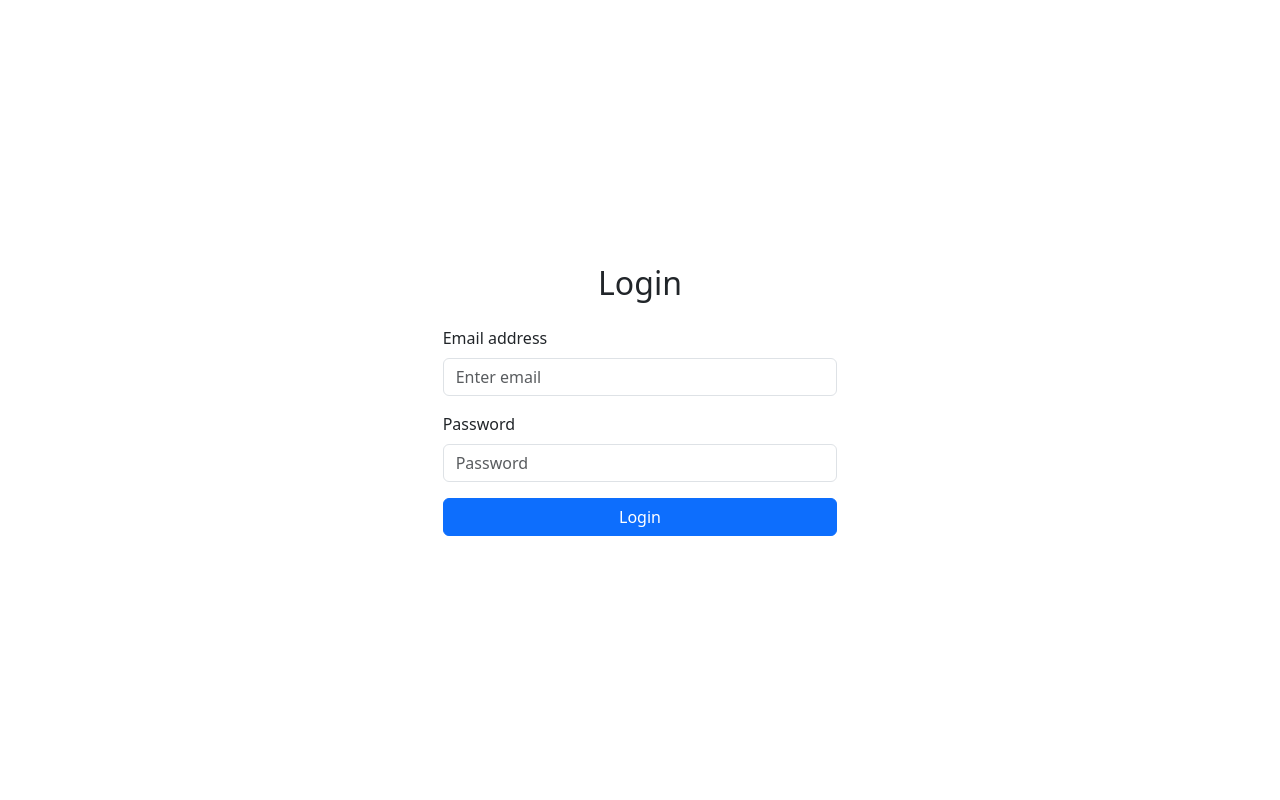
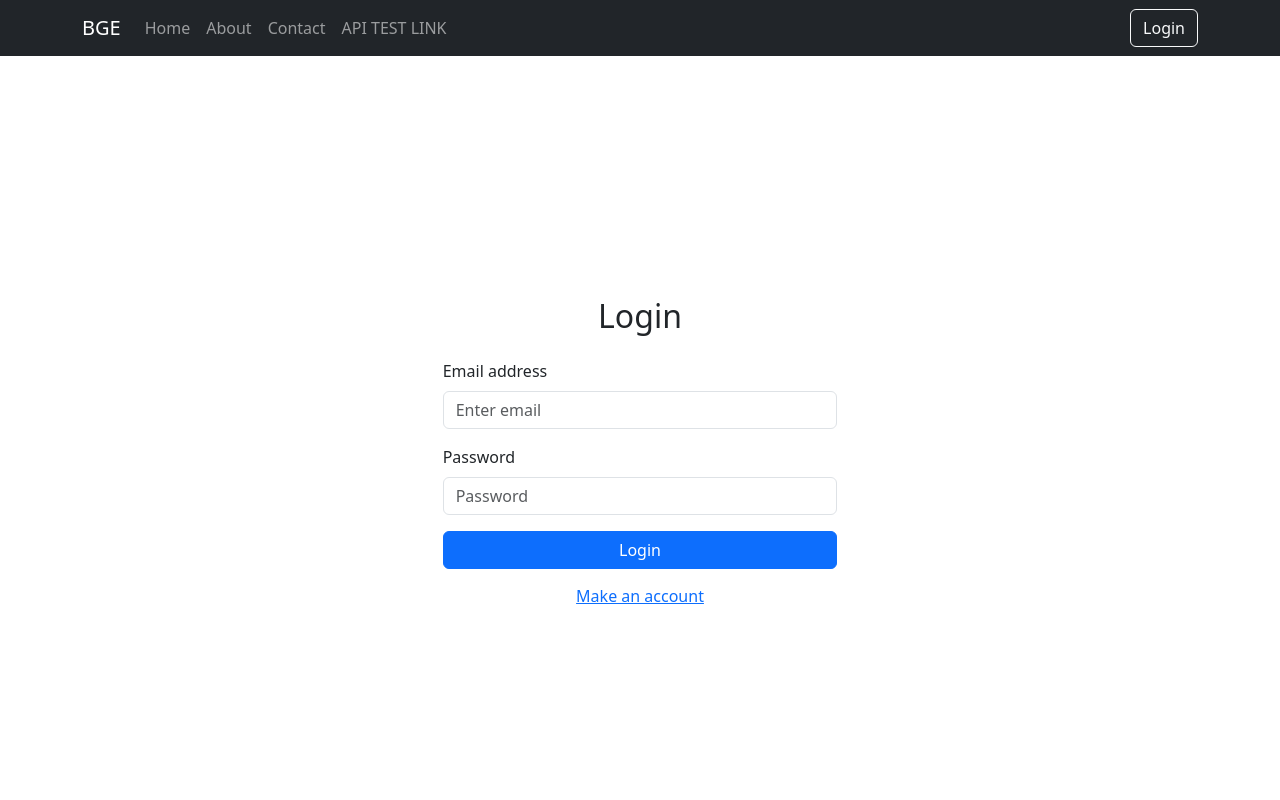
Before and after one commit to rushiljadia/BGE, a React (Vite) app in the folder frontend/: page /login in a window 1280 px wide. Shown: the top 800 px of the page. Built offline with nearby package versions, Linux system fonts and the light colour scheme.

Commit message:
Fixing navigation issues

```diff
--- a/frontend/src/App.jsx
+++ b/frontend/src/App.jsx
@@ -4,14 +4,18 @@ import HomePage from "./components/HomePage.jsx";
 import Login from "./components/Login.jsx";
 import Footer from "./components/Footer.jsx";
 import DrugInfo from "./components/DrugInfo.jsx"
+import Registration from "./components/Registration.jsx";
+import NavBar from "./components/NavBar.jsx";
 
 function App() {
   return (
     <Router>
+      <NavBar />
       <Routes>
         <Route path="/" element={<HomePage/>} />
         <Route path="/login" element={<Login />} />
         <Route path="/drug-info" element={<DrugInfo />} />
+        <Route path="/registration" element={<Registration />} />
       </Routes>
       <Footer />
     </Router>
--- a/frontend/src/components/HomePage.jsx
+++ b/frontend/src/components/HomePage.jsx
@@ -4,24 +4,6 @@ import {Button, Col, Container, Nav, Navbar, Row} from "react-bootstrap";
 const HomePage = () => {
     return (
         <>
-            {/* Navigation Bar */}
-            <Navbar expand="lg" bg="dark" variant="dark">
-                <Container>
-                    <Navbar.Brand href="/">BGE</Navbar.Brand>
-                    <Navbar.Collapse id="basic-navbar-nav">
-                        <Nav className="me-auto">
-                            <Nav.Link href="/">Home</Nav.Link>
-                            <Nav.Link href="/about">About</Nav.Link>
-                            <Nav.Link href="/contact">Contact</Nav.Link>
-                            <Nav.Link href="/drug-info">API TEST LINK</Nav.Link>
-                        </Nav>
-                        {/* Login Button*/}
-                        <Nav>
-                            <Button variant="outline-light" href="/login">Login</Button>
-                        </Nav>
-                    </Navbar.Collapse>
-                </Container>
-            </Navbar>
             {/* Main Section */}
             <Container fluid className="mt-5">
                 <Row className="justify-content-center text-center">
--- a/frontend/src/components/Login.jsx
+++ b/frontend/src/components/Login.jsx
@@ -38,6 +38,9 @@ const Login = () => {
             <Button variant="primary" type="submit" className="w-100">
               Login
             </Button>
+            <Button variant="link" href="/registration" className="text-center w-100 mt-2">
+              Make an account
+            </Button>
           </Form>
         </Col>
       </Row>
--- /dev/null
+++ b/frontend/src/components/NavBar.jsx
@@ -0,0 +1,26 @@
+import React from "react";
+import {Button, Container, Nav, Navbar} from "react-bootstrap";
+
+const NavBar = () => {
+  return (
+    <Navbar expand="lg" bg="dark" variant="dark">
+      <Container>
+        <Navbar.Brand href="/">BGE</Navbar.Brand>
+        <Navbar.Collapse id="basic-navbar-nav">
+          <Nav className="me-auto">
+            <Nav.Link href="/">Home</Nav.Link>
+            <Nav.Link href="/about">About</Nav.Link>
+            <Nav.Link href="/contact">Contact</Nav.Link>
+            <Nav.Link href="/drug-info">API TEST LINK</Nav.Link>
+          </Nav>
+          {/* Login Button*/}
+          <Nav>
+            <Button variant="outline-light" href="/login">Login</Button>
+          </Nav>
+        </Navbar.Collapse>
+      </Container>
+    </Navbar>
+  )
+}
+
+export default NavBar
--- a/frontend/src/components/Registration.jsx
+++ b/frontend/src/components/Registration.jsx
@@ -17,7 +17,6 @@ const Register = () => {
     }
     if (!acceptedTerms) {
       alert("You must accept the terms and conditions!");
-      return;
     }
     // further validation or API call
   };
@@ -30,7 +29,7 @@ const Register = () => {
       <Row className="w-100 justify-content-center">
         <Col md={6} lg={4} className="text-center">
           {/* Insert Image Here */}
-          <Image src="/file-GADgX4JRlXc1erMRpVTucNZB.png" alt="Account creation image" fluid className="mb-4" />
+          <Image src="../assets/logo-main.png" alt="Account creation image" fluid className="mb-4" />
 
           {/* Create Account Title */}
           <h2 className="mb-4">Create Account</h2>
```
Also changed, not shown: frontend/src/assets/logo-main.png (renamed from frontend/src/components/file-GADgX4JRlXc1erMRpVTucNZB.png).
